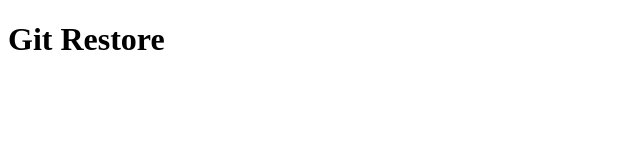
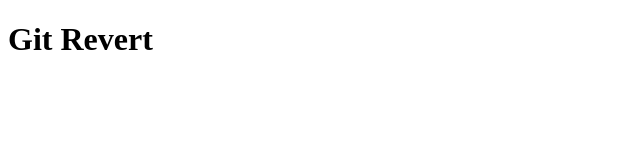
Before and after one commit to shamlal-Shahdev/DevOpsPractice4, a plain HTML site: page index.html in a window 1280 px wide. Shown: the full height of the page, 0-640 px from the left. Drawn offline with Linux system fonts and the light colour scheme.

Commit message:
Git Revert

```diff
--- a/index.html
+++ b/index.html
@@ -6,6 +6,6 @@
     <title>Document</title>
 </head>
 <body>
-    <h1>Git Restore</h1>
+    <h1>Git Revert</h1>
 </body>
 </html>
```
